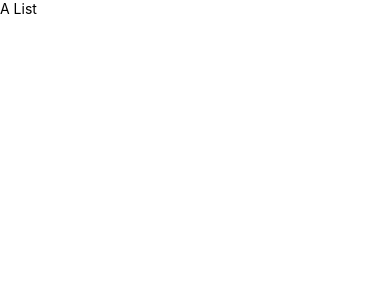
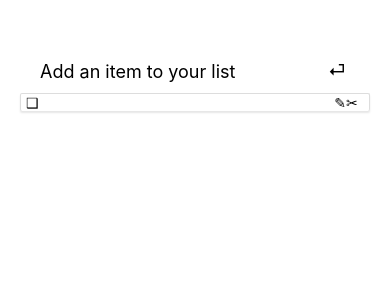
Before and after one commit to kale-stew/native-universal-list, a React Native app: screen / in a window 390 px wide. Shown: the top 300 px of the page. Built offline with nearby package versions, Linux system fonts and the light colour scheme.

Commit message:
return newItem and Item

```diff
--- a/src/scenes/ListView.js
+++ b/src/scenes/ListView.js
@@ -1,14 +1,31 @@
 import React from 'react';
-import { View, Text } from 'react-native';
+import { View, ScrollView } from 'react-native';
+import { Header } from '../components/common';
+
+// components
+import NewItem from '../components/NewItem';
+import Item from '../components/Item';
 
 class ListView extends React.Component {
     render() {
-        return(
-            <View>
-                <Text>A List</Text>
+        return (
+            <View style={styles.containerStyle}>
+                <ScrollView >
+                    <NewItem />
+                    <Item>
+                        {'this'}
+                    </Item>
+                </ScrollView>
             </View>
         )
     }
+};
+
+const styles = {
+    containerStyle: {
+        flex: 1,
+        paddingTop: 60
+    },
 }
 
 export default ListView;
```
